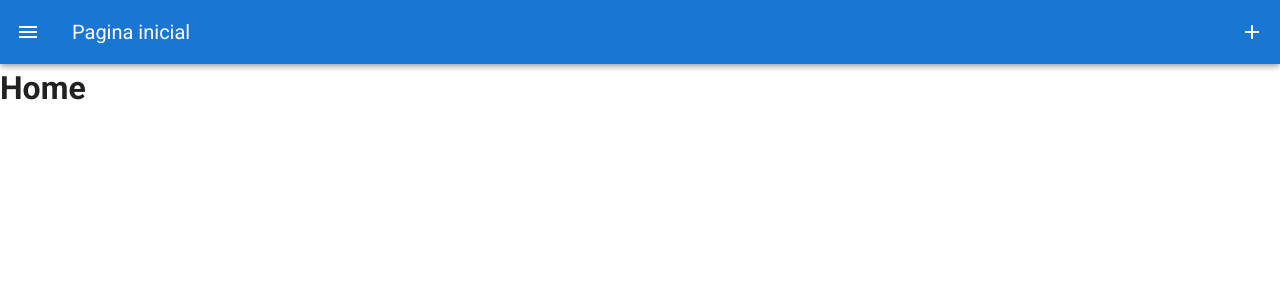
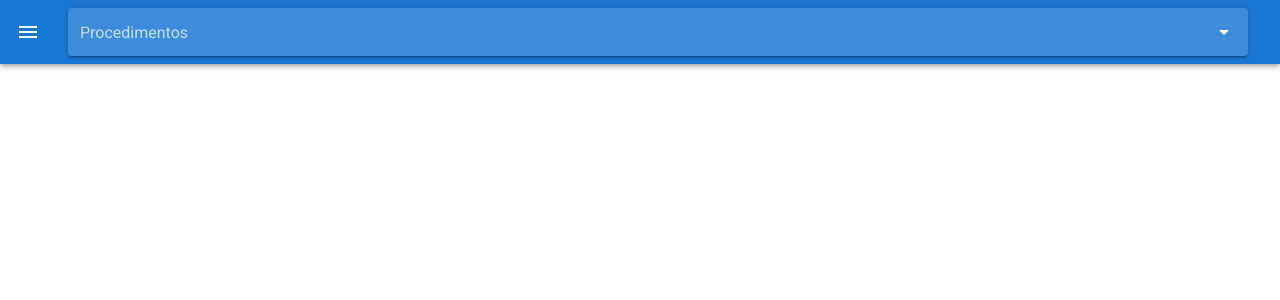
Before and after one commit to ygorazambuja/e-prontuario-app, a Vue app: page /home in a window 1280 px wide. Shown: the top 300 px of the page. Built offline with nearby package versions, Linux system fonts and the light colour scheme.

Commit message:
search bar de procedimentos

```diff
--- a/src/components/NavigationBar.vue
+++ b/src/components/NavigationBar.vue
@@ -21,7 +21,7 @@
       </v-list-item>
     </v-list>
     <v-divider></v-divider>
-    <v-list rounded>
+    <v-list rounded nav dense>
       <v-list-group :value="false" rounded>
         <template v-slot:activator>
           <v-list-item-title>
@@ -50,18 +50,8 @@ export default {
   props: ["drawer"],
   data: () => ({
     group: null,
-    documentos,
-  }),
-  methods: {
-    onDrawerClick() {
-      this.$emit("onDrawerClick");
-    },
-  },
-  watch: {
-    drawer: function() {
-      this.onDrawerClick();
-    },
-  },
+    documentos
+  })
 };
 </script>
 
--- a/src/views/Home.vue
+++ b/src/views/Home.vue
@@ -2,25 +2,36 @@
   <v-main>
     <v-app-bar color="primary" dark>
       <v-app-bar-nav-icon @click.stop="drawer = !drawer"></v-app-bar-nav-icon>
-      <v-toolbar-title>Pagina inicial</v-toolbar-title>
-      <v-spacer></v-spacer>
-
-      <v-icon>
-        mdi-plus
-      </v-icon>
+      <v-autocomplete
+        v-model="select"
+        :items="documentos"
+        :search-input.sync="search"
+        cache-items
+        class="mx-4"
+        hide-no-data
+        hide-details
+        label="Procedimentos"
+        solo-inverted
+      ></v-autocomplete>
     </v-app-bar>
     <navigation-bar :drawer="drawer" />
-    <h1>Home</h1>
+    <v-container>
+      <h1>{{ select }}</h1>
+    </v-container>
   </v-main>
 </template>
 
 <script>
-import NavigationBar from "../components/NavigationBar.vue";
+import NavigationBar from "@/components/NavigationBar.vue";
+import { documentos } from "@/constants/documentos.js";
 export default {
   components: { NavigationBar },
   data: () => ({
     drawer: false,
-  }),
+    select: "",
+    seach: "",
+    documentos
+  })
 };
 </script>
 
```
